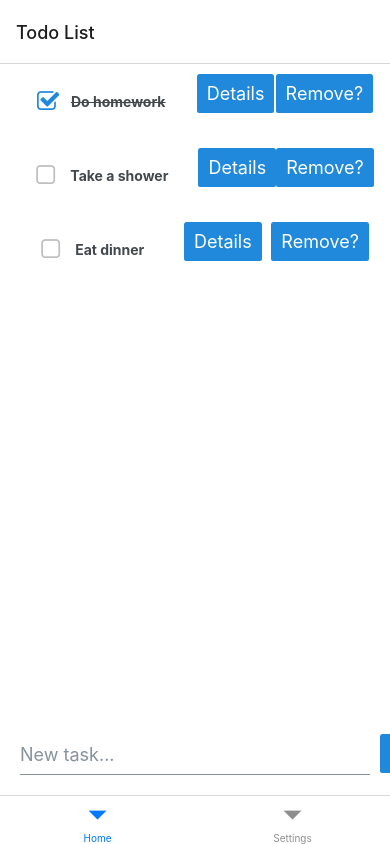
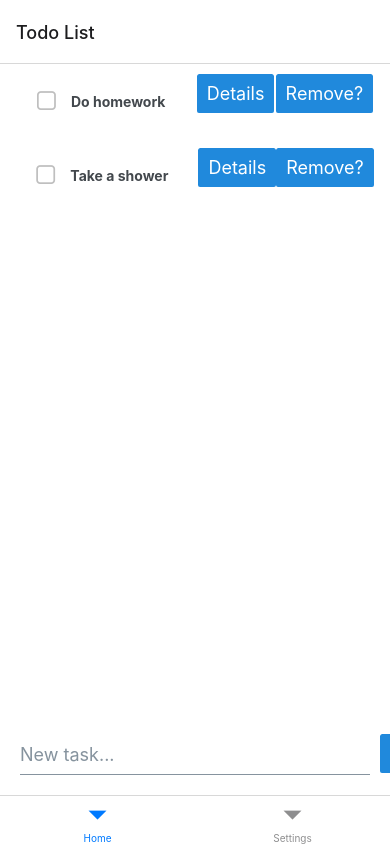
Before and after one commit to kverret05/portfolio-todoList, a React Native app: screen / in a window 390 px wide. Built offline with nearby package versions, Linux system fonts and the light colour scheme.

Commit message:
new commit

```diff
--- a/App.js
+++ b/App.js
@@ -18,9 +18,8 @@ async function cacheFonts(fonts) {
 }
 
 let initTasks = [
-  { description: "Do homework", completed: true, key: 1, relatedTasks: [2] },
-  { description: "Take a shower", completed: false, key: 2, relatedTasks: [1] },
-  { description: "Eat dinner", completed: false, key: 3, relatedTasks: [3] }
+  { description: "Do homework", completed: false, key: 1, relatedTasks: [2] },
+  { description: "Take a shower", completed: false, key: 2 }
 ]
 
 const Stack = createNativeStackNavigator()
```
